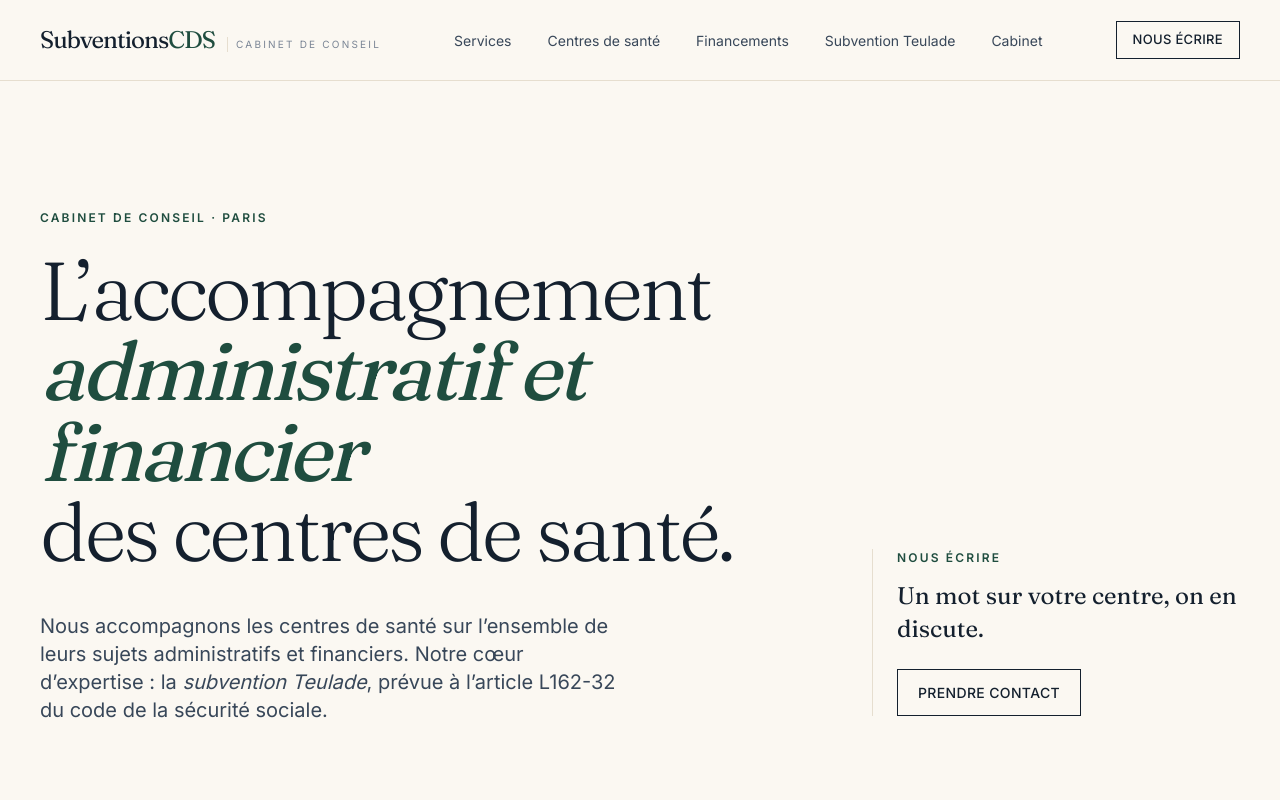
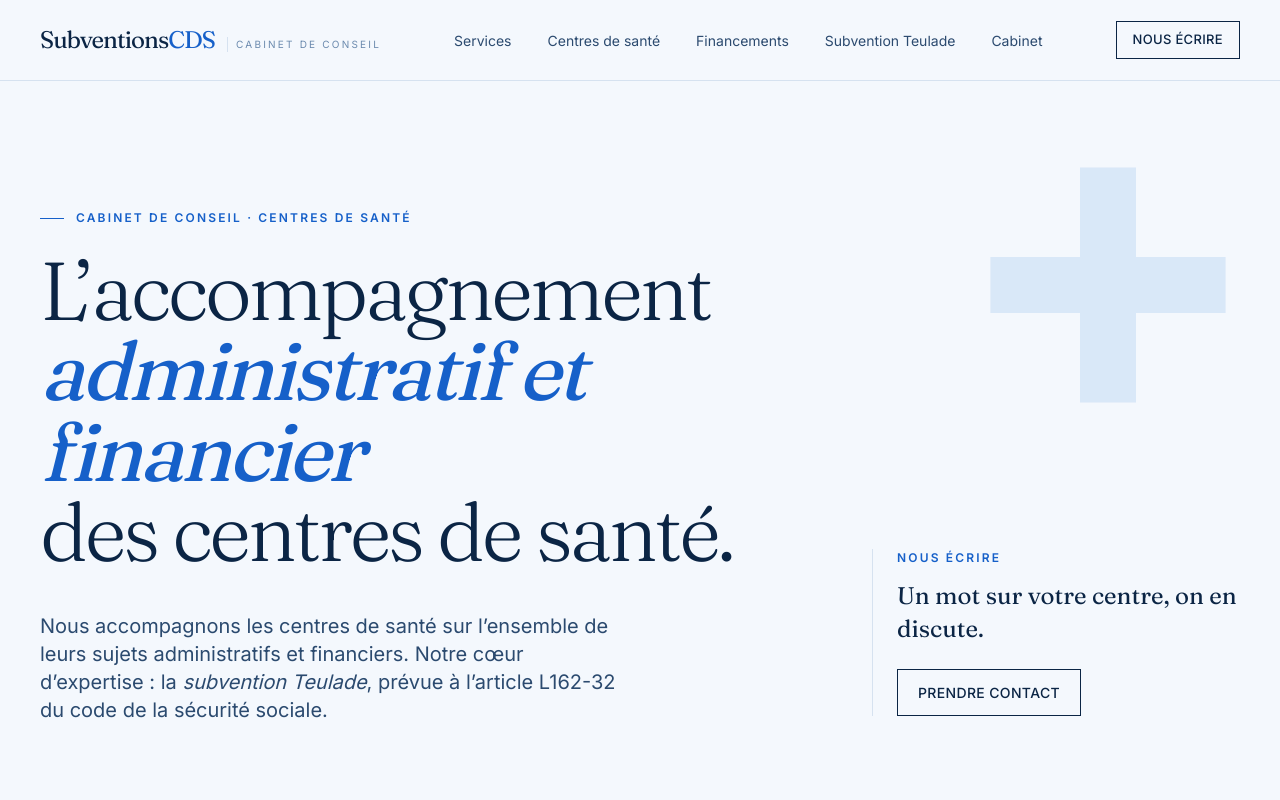
Before and after one commit to sbbb-git/Subv, a Next.js app: page / in a window 1280 px wide. Shown: the top 800 px of the page. Built offline with nearby package versions, Linux system fonts and the light colour scheme.

Commit message:
design: switch to medical blue palette (santé theme)

```diff
--- a/app/globals.css
+++ b/app/globals.css
@@ -3,10 +3,10 @@
 @tailwind utilities;
 
 :root {
-  --bg: #FBF8F2;
-  --paper: #FFFDF8;
-  --ink: #14202E;
-  --line: #E6DECF;
+  --bg: #F4F8FD;
+  --paper: #FFFFFF;
+  --ink: #0B2545;
+  --line: #D6E2F0;
 }
 
 html { scroll-behavior: smooth; }
@@ -20,7 +20,6 @@ body {
 
 /* Editorial typography */
 h1, h2, h3, h4 { font-family: var(--font-fraunces), Iowan, Georgia, serif; letter-spacing: -0.015em; }
-
 .serif { font-family: var(--font-fraunces), Iowan, Georgia, serif; }
 
 .eyebrow {
@@ -28,13 +27,11 @@ h1, h2, h3, h4 { font-family: var(--font-fraunces), Iowan, Georgia, serif; lette
   font-size: 0.75rem;
   letter-spacing: 0.18em;
   text-transform: uppercase;
-  color: #1F4D3F;
+  color: #1660C9;
   font-weight: 600;
 }
 
-.rule {
-  border-top: 1px solid var(--line);
-}
+.rule { border-top: 1px solid var(--line); }
 
 .dropcap::first-letter {
   font-family: var(--font-fraunces), Georgia, serif;
@@ -42,11 +39,10 @@ h1, h2, h3, h4 { font-family: var(--font-fraunces), Iowan, Georgia, serif; lette
   font-size: 3.6rem;
   line-height: 0.9;
   padding: 0.35rem 0.6rem 0 0;
-  color: #1F4D3F;
+  color: #1660C9;
   font-weight: 500;
 }
 
-/* Prose for long-form content */
 .prose-content h2 { font-family: var(--font-fraunces), serif; @apply text-3xl md:text-4xl font-medium text-ink mt-14 mb-5 tracking-tight; }
 .prose-content h3 { font-family: var(--font-fraunces), serif; @apply text-xl md:text-2xl font-medium text-ink mt-10 mb-3; }
 .prose-content p  { @apply text-ink-soft leading-[1.75] mb-5 text-[17px]; }
@@ -61,21 +57,21 @@ h1, h2, h3, h4 { font-family: var(--font-fraunces), Iowan, Georgia, serif; lette
   @apply not-italic border-l-2 border-accent-600 pl-6 py-1 my-8 text-2xl leading-snug text-ink font-medium;
 }
 
-/* Subtle link underline animation */
-.link-underline {
-  position: relative;
-  display: inline-block;
-}
+.link-underline { position: relative; display: inline-block; }
 .link-underline::after {
   content: "";
-  position: absolute;
-  left: 0;
-  bottom: -2px;
-  height: 1px;
-  width: 100%;
+  position: absolute; left: 0; bottom: -2px;
+  height: 1px; width: 100%;
   background: currentColor;
   transform: scaleX(1);
   transform-origin: right;
   transition: transform .35s ease;
 }
 .link-underline:hover::after { transform-origin: left; transform: scaleX(1); }
+
+/* Soft health-style decorative dot */
+.health-dot {
+  width: 10px; height: 10px; border-radius: 9999px;
+  background: #1660C9;
+  display: inline-block;
+}
--- a/app/layout.tsx
+++ b/app/layout.tsx
@@ -63,7 +63,7 @@ export default function RootLayout({ children }: { children: React.ReactNode })
     <html lang="fr" className={`${inter.variable} ${fraunces.variable}`}>
       <head>
         <link rel="icon" href="/favicon.svg" type="image/svg+xml" />
-        <meta name="theme-color" content="#1F4D3F" />
+        <meta name="theme-color" content="#1660C9" />
         <script type="application/ld+json" dangerouslySetInnerHTML={{ __html: JSON.stringify(orgLd) }} />
       </head>
       <body className="min-h-screen flex flex-col font-sans">
--- a/app/page.tsx
+++ b/app/page.tsx
@@ -15,11 +15,21 @@ export default function HomePage() {
   return (
     <>
       {/* HERO — editorial */}
-      <section className="relative">
-        <div className="max-w-7xl mx-auto px-6 lg:px-10 pt-20 md:pt-32 pb-24 md:pb-36">
+      <section className="relative overflow-hidden">
+        <svg
+          aria-hidden="true"
+          className="hidden lg:block absolute top-16 right-8 text-accent-100"
+          width="280" height="280" viewBox="0 0 100 100"
+        >
+          <path d="M40 8h20v32h32v20H60v32H40V60H8V40h32z" fill="currentColor" />
+        </svg>
+        <div className="relative max-w-7xl mx-auto px-6 lg:px-10 pt-20 md:pt-32 pb-24 md:pb-36">
           <div className="grid lg:grid-cols-12 gap-12 items-end">
             <div className="lg:col-span-8">
-              <p className="eyebrow">Cabinet de conseil · Paris</p>
+              <p className="eyebrow flex items-center gap-3">
+                <span className="inline-block w-6 h-px bg-accent-600"></span>
+                Cabinet de conseil · Centres de santé
+              </p>
               <h1 className="mt-6 serif text-[44px] md:text-[68px] lg:text-[82px] leading-[0.98] text-ink tracking-tightest font-light">
                 L’accompagnement<br />
                 <span className="italic text-accent-600 font-normal">administratif et financier</span><br />
--- a/tailwind.config.ts
+++ b/tailwind.config.ts
@@ -9,34 +9,35 @@ const config: Config = {
   theme: {
     extend: {
       colors: {
-        bg: "#FBF8F2",        // warm cream
-        paper: "#FFFDF8",     // slightly lighter cream
+        bg: "#F4F8FD",        // pale clinical blue-white
+        paper: "#FFFFFF",
         ink: {
-          DEFAULT: "#14202E", // deep navy-black
-          soft: "#384759",
-          mute: "#7A8595",
+          DEFAULT: "#0B2545", // deep navy
+          soft: "#2B4A6F",
+          mute: "#6B8AAE",
         },
-        line: "#E6DECF",      // warm divider
+        line: "#D6E2F0",      // soft blue divider
         accent: {
-          DEFAULT: "#1F4D3F", // dark forest green
-          50:  "#EEF3F0",
-          100: "#D7E2DC",
-          200: "#AEC4B9",
-          300: "#82A595",
-          400: "#558672",
-          500: "#346856",
-          600: "#1F4D3F",
-          700: "#1A3F34",
-          800: "#143229",
-          900: "#0E2620",
+          DEFAULT: "#1660C9", // medical blue
+          50:  "#EFF6FC",
+          100: "#D9E8F8",
+          200: "#B3D1F2",
+          300: "#8EBBE8",
+          400: "#5193DC",
+          500: "#2F77D1",
+          600: "#1660C9",
+          700: "#114E9F",
+          800: "#0E3F80",
+          900: "#0B2F60",
+          950: "#06203F",
         },
-        sand: {
-          50:  "#F7F1E1",
-          100: "#EFE4C6",
-          200: "#E1CF9F",
-          300: "#C9B98D",
-          400: "#AF9B6A",
-          500: "#8C7E53",
+        teal: {
+          50:  "#EFF8F9",
+          100: "#D5EDF0",
+          200: "#A8D9DE",
+          300: "#73BFC8",
+          400: "#3E9FAA",
+          500: "#1E7F8A",
         },
       },
       fontFamily: {
```
Also changed, not shown: public/favicon.svg.
